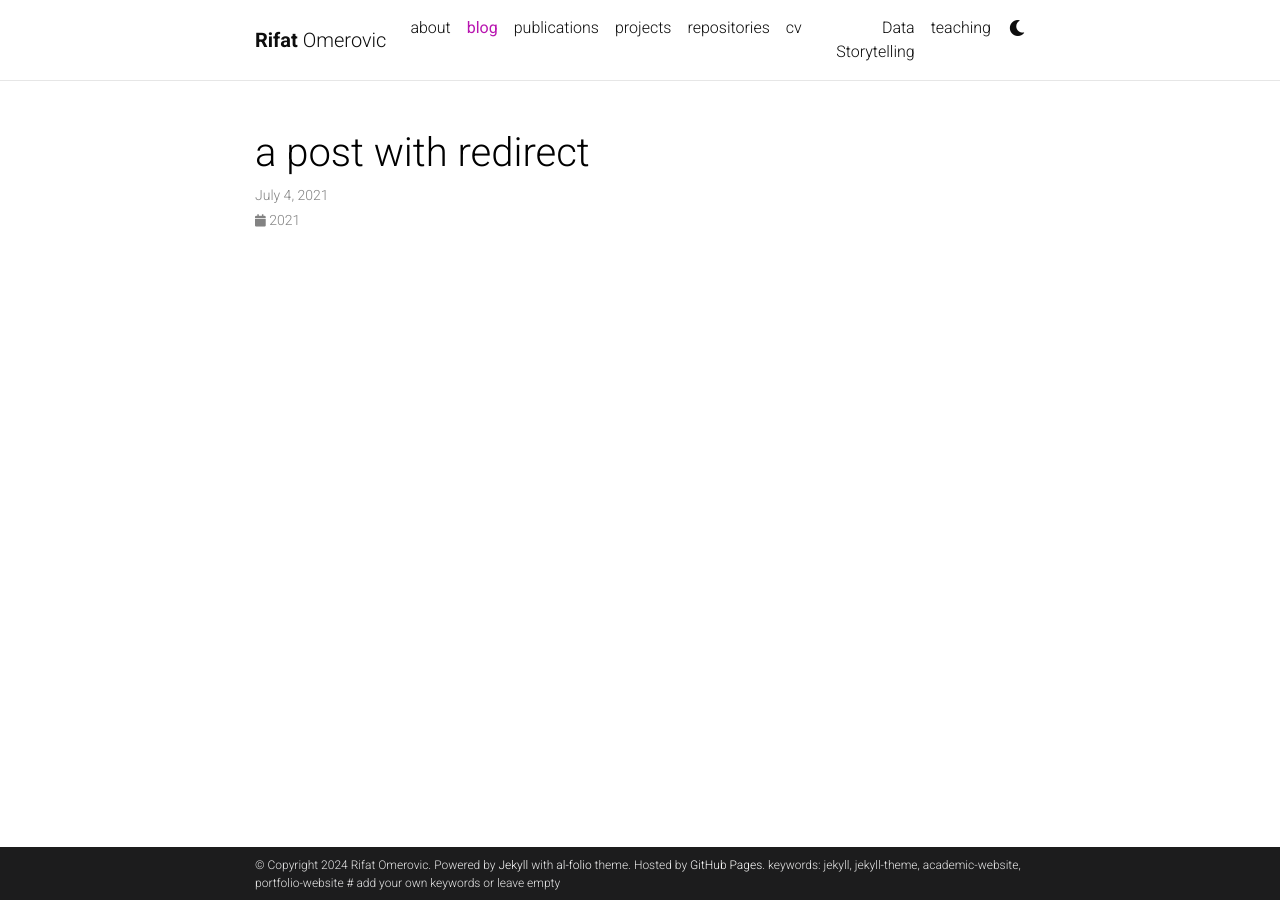
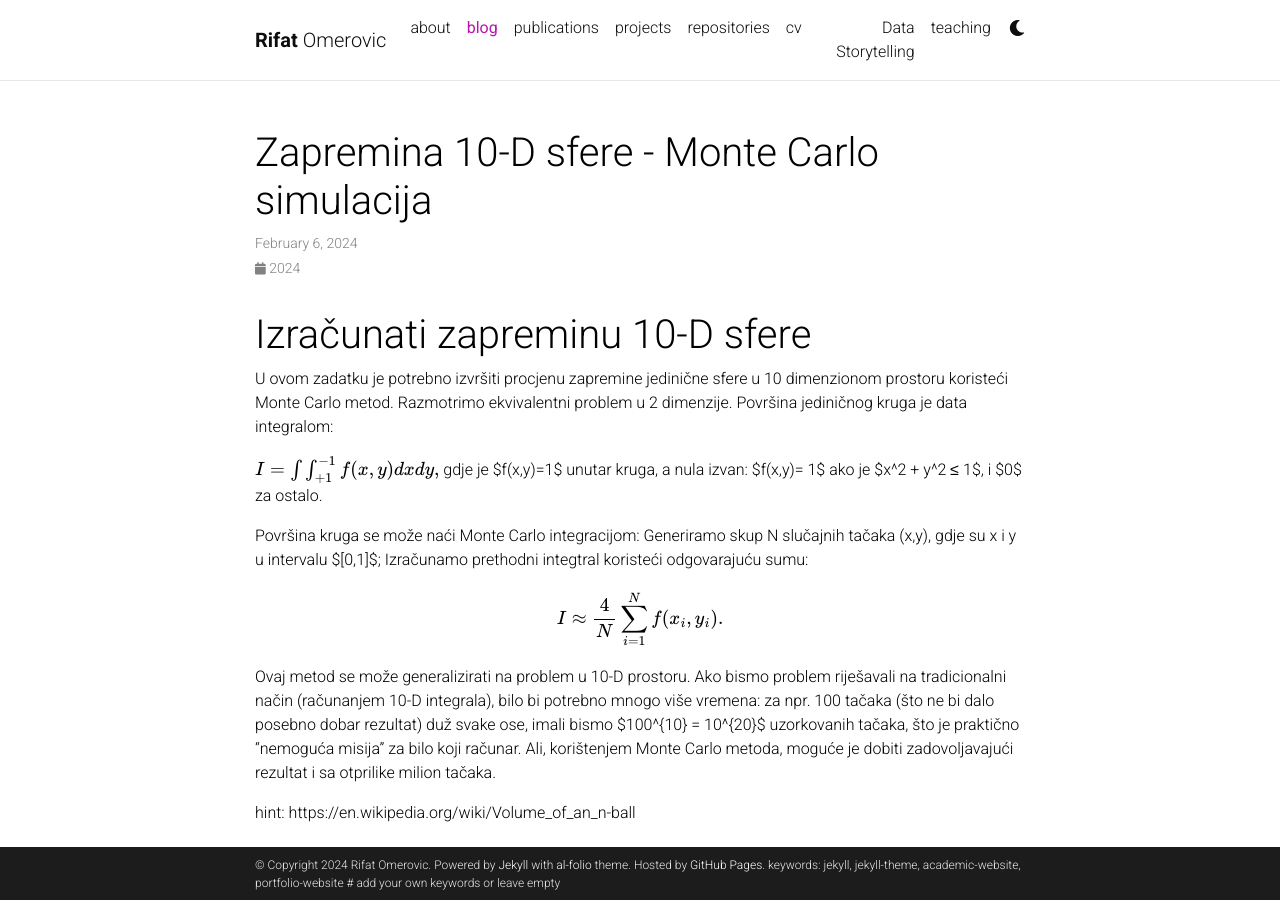
Before and after one commit to rifatom/rifatom.github.io, a Jekyll site: the page built from _posts/2022-02-01-redirect.md, in a window 1280 px wide. Built offline with Jekyll 4.4.1, drawn with Linux system fonts in a browser that asks for light colours; comment, search, counter and statistics services are not loaded; a style sheet for code colours, icons or effects is not loaded.

Commit message:
Update 2022-02-01-redirect.md

```diff
--- a/_posts/2022-02-01-redirect.md
+++ b/_posts/2022-02-01-redirect.md
@@ -1,7 +1,23 @@
 ---
 layout: post
-title: a post with redirect
-date: 2021-07-04 17:39:00
-description: you can also redirect to assets like pdf
-redirect: /assets/pdf/example_pdf.pdf
+title: Zapremina 10-D sfere - Monte Carlo simulacija
+date: 2024-02-06 17:39:00
+description: Primjer Monte Carlo simulacije za procjenu zapremine sfere (Python)
+
 ---
+
+# Izračunati zapreminu 10-D sfere
+U ovom zadatku je potrebno izvršiti procjenu zapremine jedinične sfere u 10 dimenzionom prostoru koristeći Monte Carlo metod. Razmotrimo ekvivalentni problem u 2 dimenzije. Površina jediničnog kruga je data integralom:
+
+$$I = \int \int_{+1}^{-1} f(x,y)dxdy,$$
+gdje je $f(x,y)=1$  unutar kruga, a nula izvan:
+$f(x,y)= 1$ ako je $x^2 + y^2 ≤ 1$, i $0$ za ostalo.
+
+Površina kruga se može naći Monte Carlo integracijom: Generiramo skup N slučajnih tačaka (x,y), gdje su x i y u intervalu $[0,1]$; Izračunamo prethodni integtral koristeći odgovarajuću sumu:
+
+$$ I \approx \frac{4}{N} \sum_{i=1}^N f(x_i,y_i).$$
+
+Ovaj metod se može generalizirati na problem u 10-D prostoru.
+Ako bismo problem riješavali na tradicionalni način (računanjem 10-D integrala), bilo bi potrebno mnogo više vremena: za npr. 100 tačaka (što ne bi dalo posebno dobar rezultat) duž svake ose, imali bismo $100^{10} = 10^{20}$ uzorkovanih tačaka, što je praktično "nemoguća misija" za bilo koji računar. Ali, korištenjem Monte Carlo metoda, moguće je dobiti zadovoljavajući rezultat i sa otprilike milion tačaka.
+
+hint: https://en.wikipedia.org/wiki/Volume_of_an_n-ball
```
